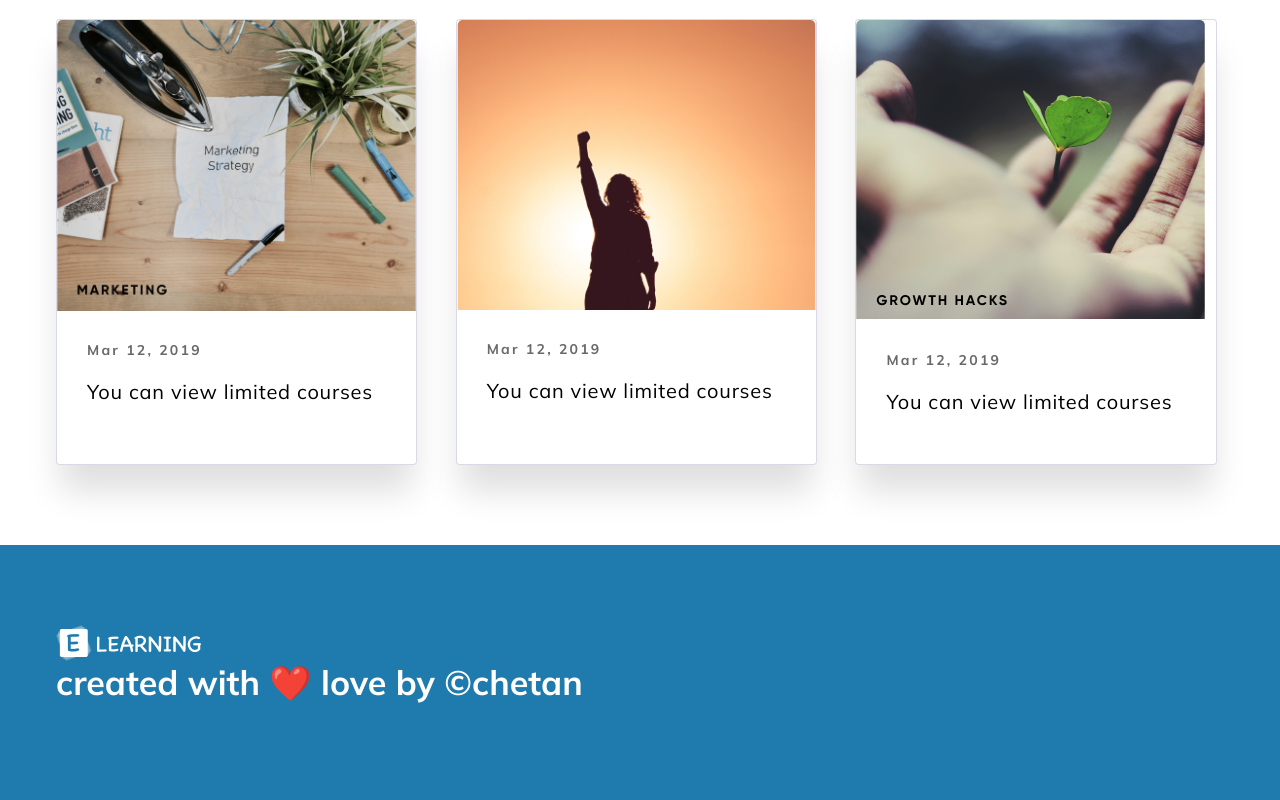
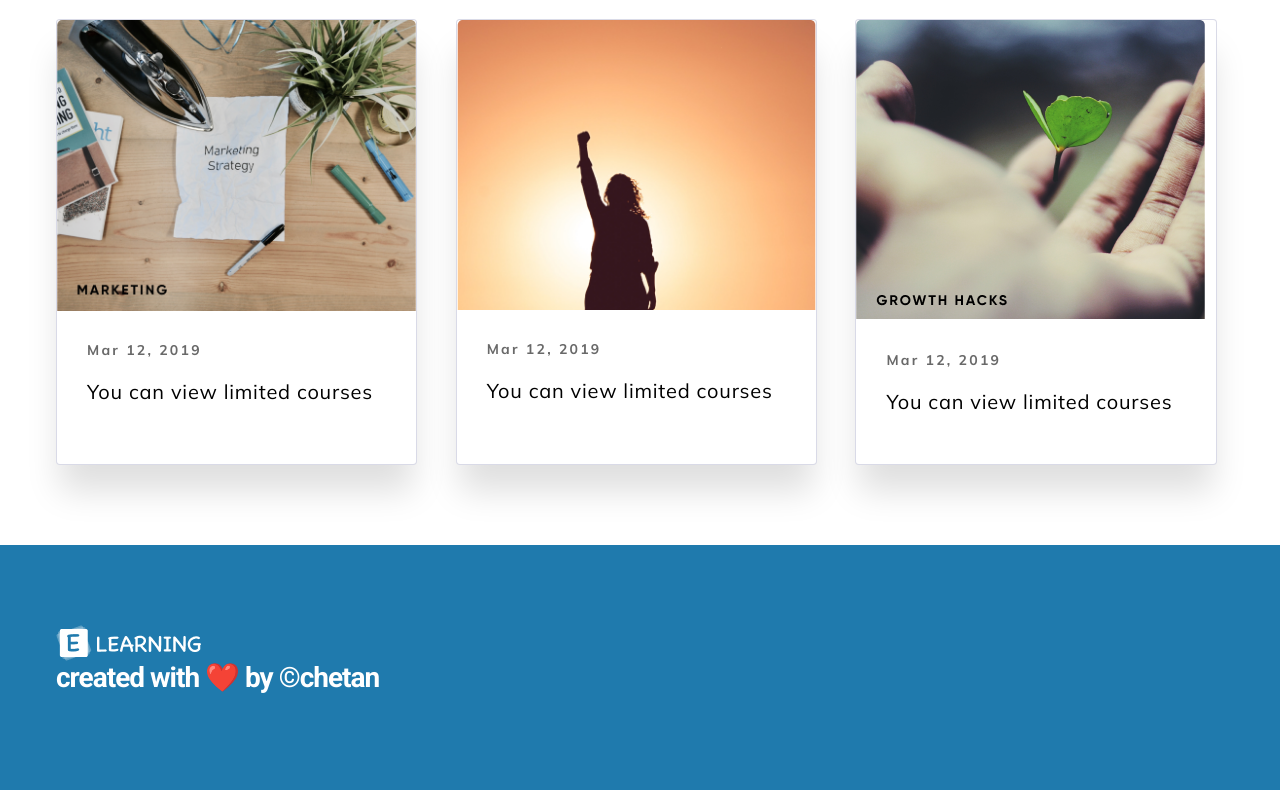
Before and after one commit to kumarchetan-1/remote-learning-test, a plain HTML site: page index.html in a window 1280 px wide. Shown: the part 7075-7875 px from the top of the page. Drawn offline with Linux system fonts and the light colour scheme.

Commit message:
Update index.html

```diff
--- a/index.html
+++ b/index.html
@@ -651,12 +651,15 @@
         <div class="span12 wrapper ">
             <div class="row-fluid-wrapper">
                 <div class="row-fluid">
+                     <div class="span6 right-col vertical-center">
                     <div class="image-container">
                         <img src="images/E learning.png" alt="">
                     </div>
                 </div>
-               <h4>created with ❤️ love by ©chetan</h4>
-
+                    </div>
+                     <div class="span6 right-col vertical-center">
+               <h5>created with ❤️ by ©chetan</h5>
+</div>
             </div>
         </div>
     </div>
```
